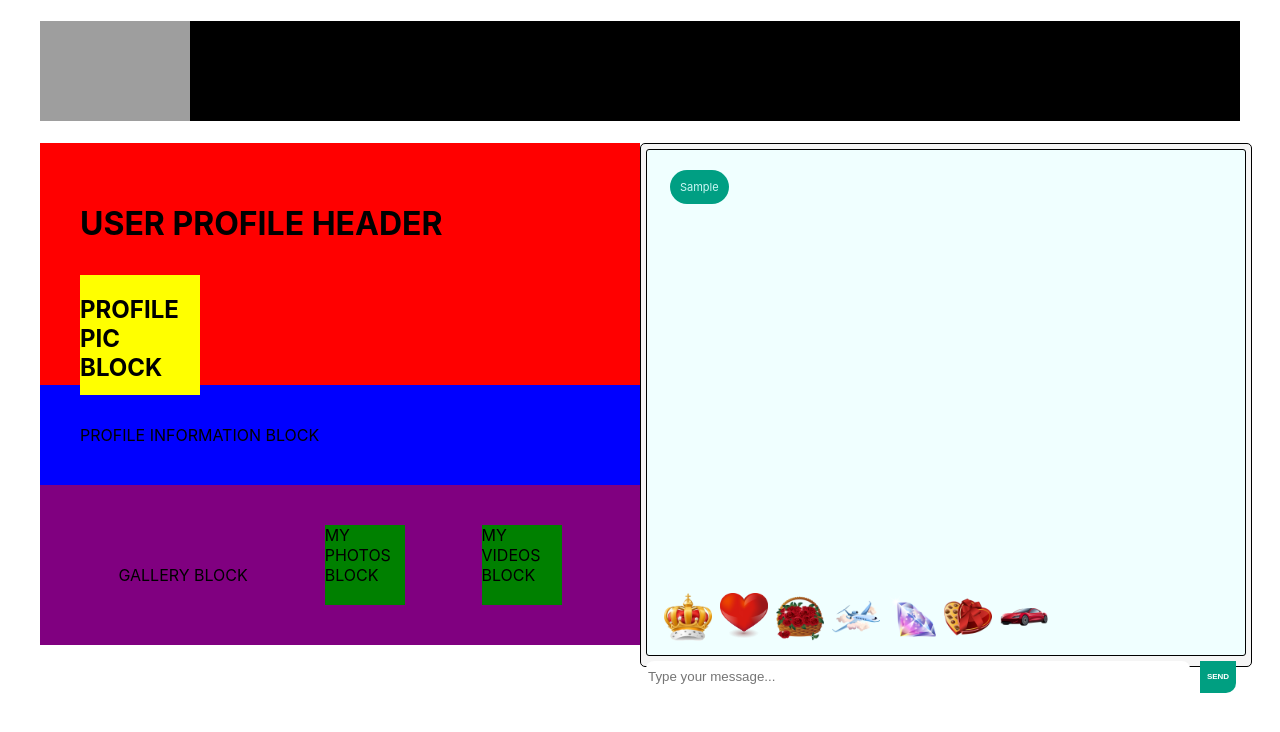
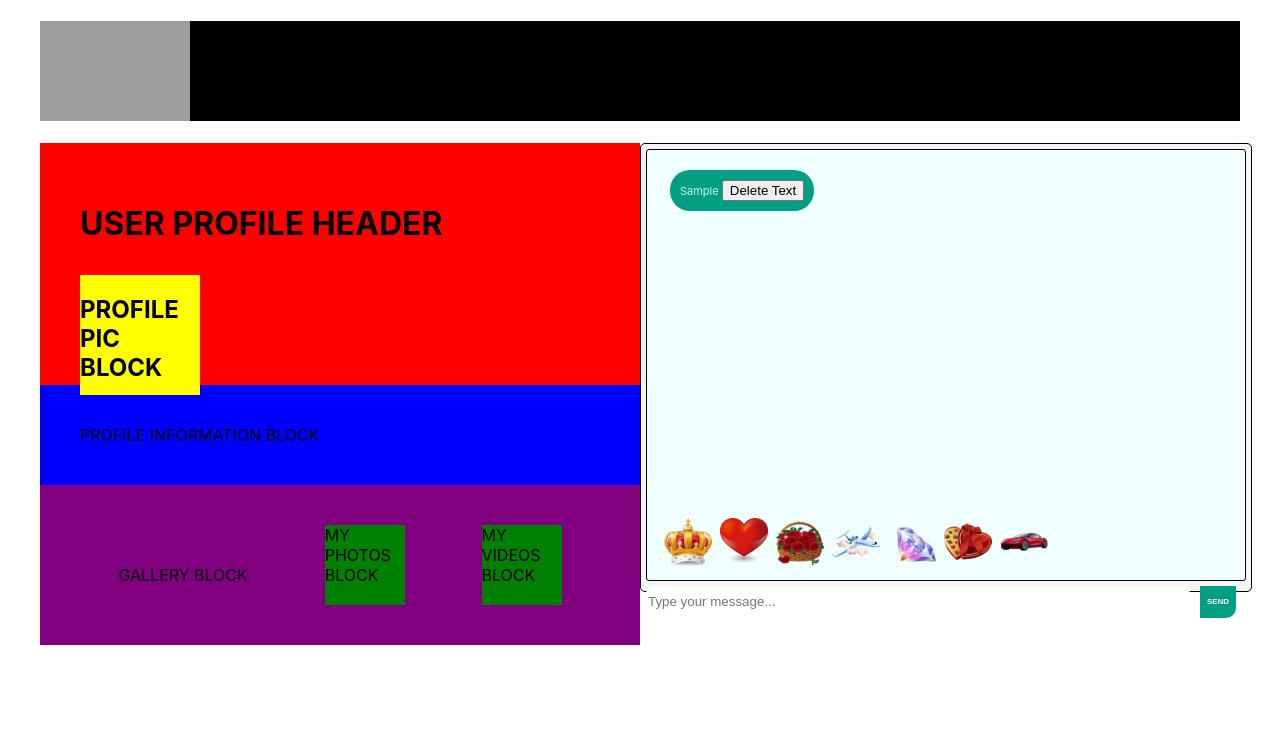
Before and after one commit to rockzNB/ChatBoxReact, a React (Create React App) app: page / in a window 1280 px wide. Both pictures are taken after typing "Sample" into the empty fields and a click on the button "SEND". Shown: the top 732 px of the page. Built offline with nearby package versions, Linux system fonts and the light colour scheme; grey boxes are pictures that could not be loaded.

Commit message:
added remove message and gift buttons

```diff
--- a/src/pages/Home/chat/chat.js
+++ b/src/pages/Home/chat/chat.js
@@ -6,47 +6,41 @@ const giftStyle = {
   height: "3em",
   width: "3em",
   paddingLeft: "8px",
+  padding: "10px",
 };
 
 const gifts = [
   {
     img: "gifts/crownQeen.png",
     name: "crown",
-    type: "gift",
   },
   {
     img: "gifts/heart_simple.png",
     name: "heart",
-    type: "gift",
   },
   {
     img: "gifts/roseBasket.png",
     name: "basket",
-    type: "gift",
   },
 
   {
     img: "gifts/plane.png",
     name: "plane",
-    type: "gift",
   },
 
   {
     img: "gifts/diamond.png",
     name: "diamond",
-    type: "gift",
   },
 
   {
     img: "gifts/chocolate.png",
     name: "chocolate",
-    type: "gift",
   },
 
   {
     img: "gifts/car.png",
     name: "car",
-    type: "gift",
   },
 ];
 
@@ -67,13 +61,21 @@ export default function ChatBox() {
   const sendMessage = (e) => {
     e.preventDefault();
     if (textValue !== "") {
-      setTextMessages([...textMessages, textValue]);
+      setTextMessages([
+        ...textMessages,
+        { value: textValue, id: new Date(), type: "text" },
+      ]);
       setTextValue("");
     }
   };
 
+  function removeMessage(messageId) {
+    setTextMessages((prevState) =>
+      prevState.filter(({ id }) => id !== messageId)
+    );
+  }
   const sendGift = (gift) => {
-    setTextMessages([...textMessages, gift]);
+    setTextMessages([...textMessages, { ...gift, id: new Date() }]);
   };
 
   return (
@@ -82,15 +84,26 @@ export default function ChatBox() {
         <div className="chat_window">
           <div ref={messageRef} className="textContainer">
             {textMessages.map((text) => {
-              if (typeof text === "string") {
-                return <div className="textArea">{text}</div>;
+              if (text.type === "text") {
+                return (
+                  <div className="textArea">
+                    {text.value}{" "}
+                    <button onClick={() => removeMessage(text.id)}>
+                      Delete Text
+                    </button>
+                  </div>
+                );
+              } else {
+                return (
+                  <div>
+                    {" "}
+                    <button onClick={() => removeMessage(text.id)}>
+                      Delete Image
+                    </button>
+                    <img style={giftStyle} src={text.img} />{" "}
+                  </div>
+                );
               }
-              return (
-                <div>
-                  {" "}
-                  <img style={giftStyle} src={text.img} />{" "}
-                </div>
-              );
             })}
           </div>
         </div>
--- a/src/pages/Home/chat/chatStyles.css
+++ b/src/pages/Home/chat/chatStyles.css
@@ -14,8 +14,7 @@
   overflow: scroll;
   background-color: azure;
   border-radius: 3px;
-    padding: 10px 0 75px 20px;
-
+  padding: 10px 0 0 20px;
 }
 
 #chat_form {
@@ -45,8 +44,6 @@
   outline: none;
 }
 
-
-
 .textArea {
   margin-top: 10px;
 
@@ -63,3 +60,7 @@
   word-wrap: break-word;
   margin-left: 3px;
 }
+
+.textContainer {
+  padding-bottom: 75px;
+}
```
Also changed, not shown: src/pages/Home/homeStyles.css (+0 -8 lines), src/test.js (added, +44 -0 lines). Lines whose indentation alone changed are shown as unchanged.
